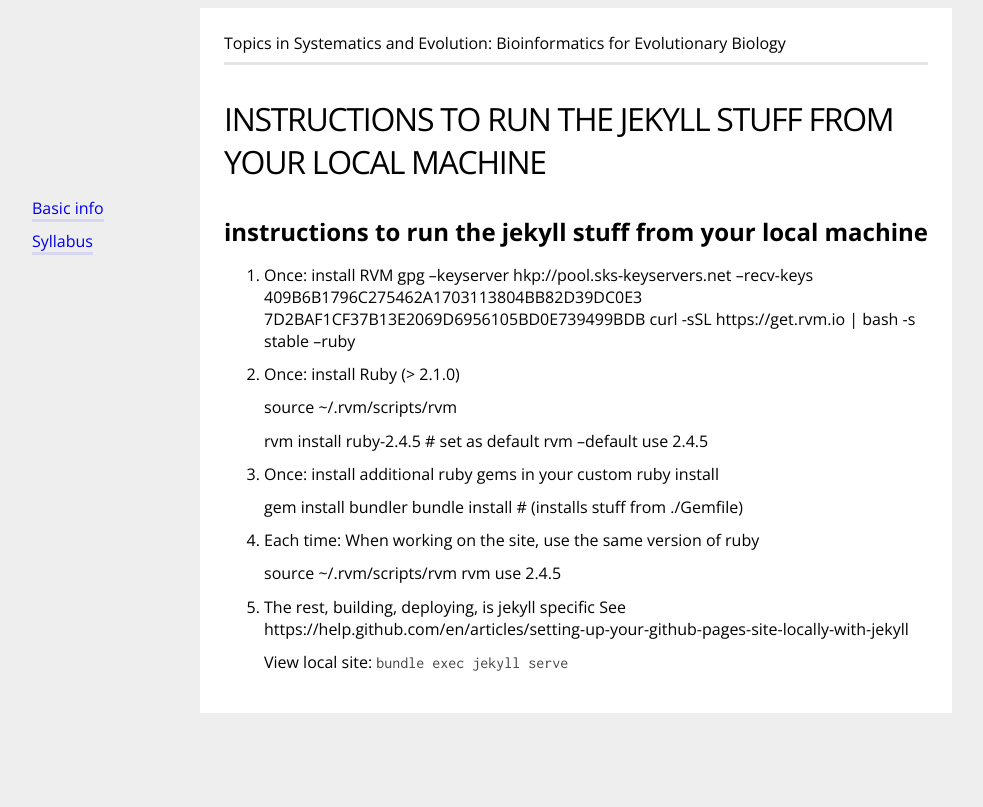
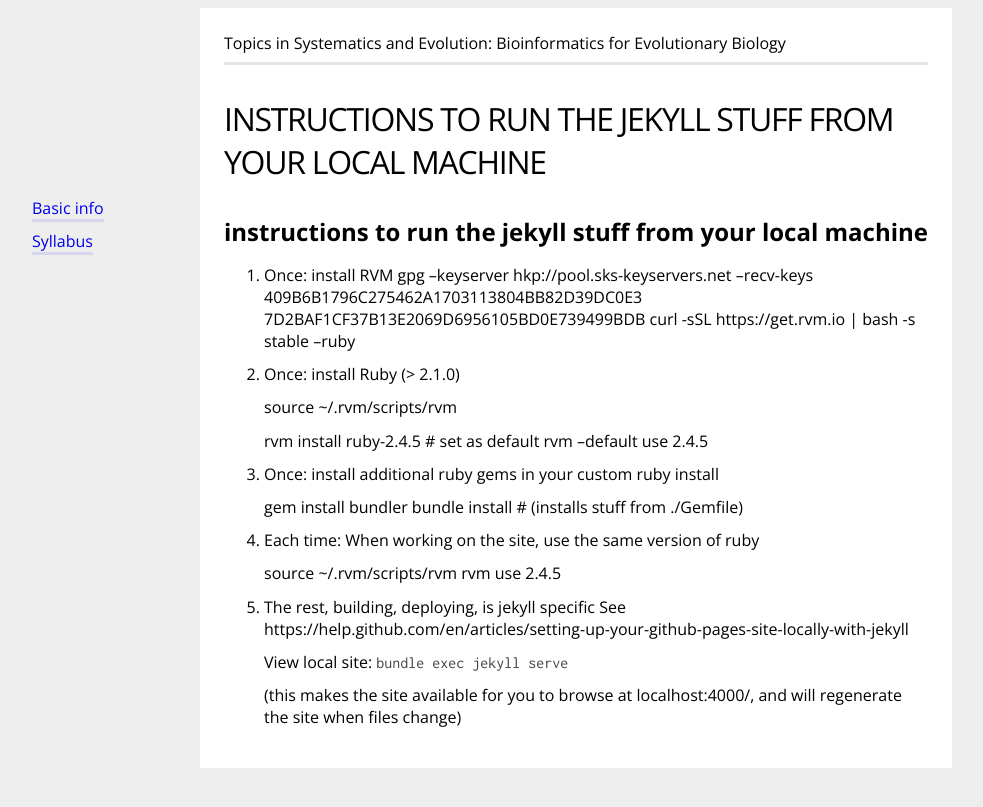
Before and after one commit to owensgl/biol525D, a Jekyll site: the page built from build-site-locally.md, in a window 1280 px wide. Shown: the top 807 px of the page, without its empty margins (64-1047 px from the left). Built offline with Jekyll 4.4.1, drawn with Linux system fonts in a browser that asks for light colours; our own code applies the rules of GitHub Pages for plain Markdown files.

Commit message:
[README] details on running a local build.

```diff
--- a/build-site-locally.md
+++ b/build-site-locally.md
@@ -27,3 +27,6 @@
     See https://help.github.com/en/articles/setting-up-your-github-pages-site-locally-with-jekyll
 
     View local site: `bundle exec jekyll serve`
+
+    (this makes the site available for you to browse at localhost:4000/, and will regenerate the site
+     when files change)
```
